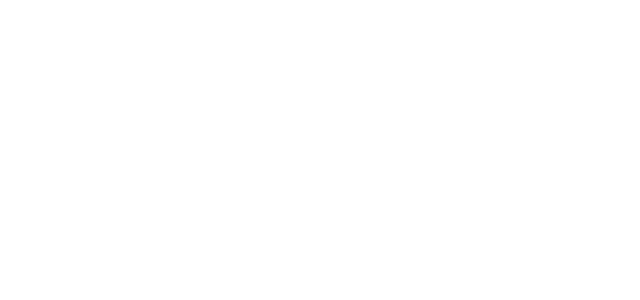
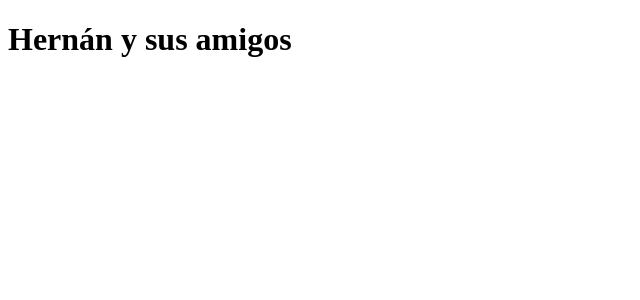
Before and after one commit to JuanNebbia/CineMadrid, a React (Vite) app: page / in a window 1280 px wide. Shown: the top 300 px of the page, without its empty margins (0-640 px from the left). Built offline with nearby package versions, Linux system fonts and the light colour scheme.

Commit message:
agregue un hermoso titulo

```diff
--- a/src/App.jsx
+++ b/src/App.jsx
@@ -1,13 +1,10 @@
-import { useState } from 'react'
-import reactLogo from './assets/react.svg'
-import viteLogo from '/vite.svg'
 import './App.css'
 
 function App() {
-  const [count, setCount] = useState(0)
 
   return (
     <>
+      <h1>Hernán y sus amigos</h1>
     </>
   )
 }
```
